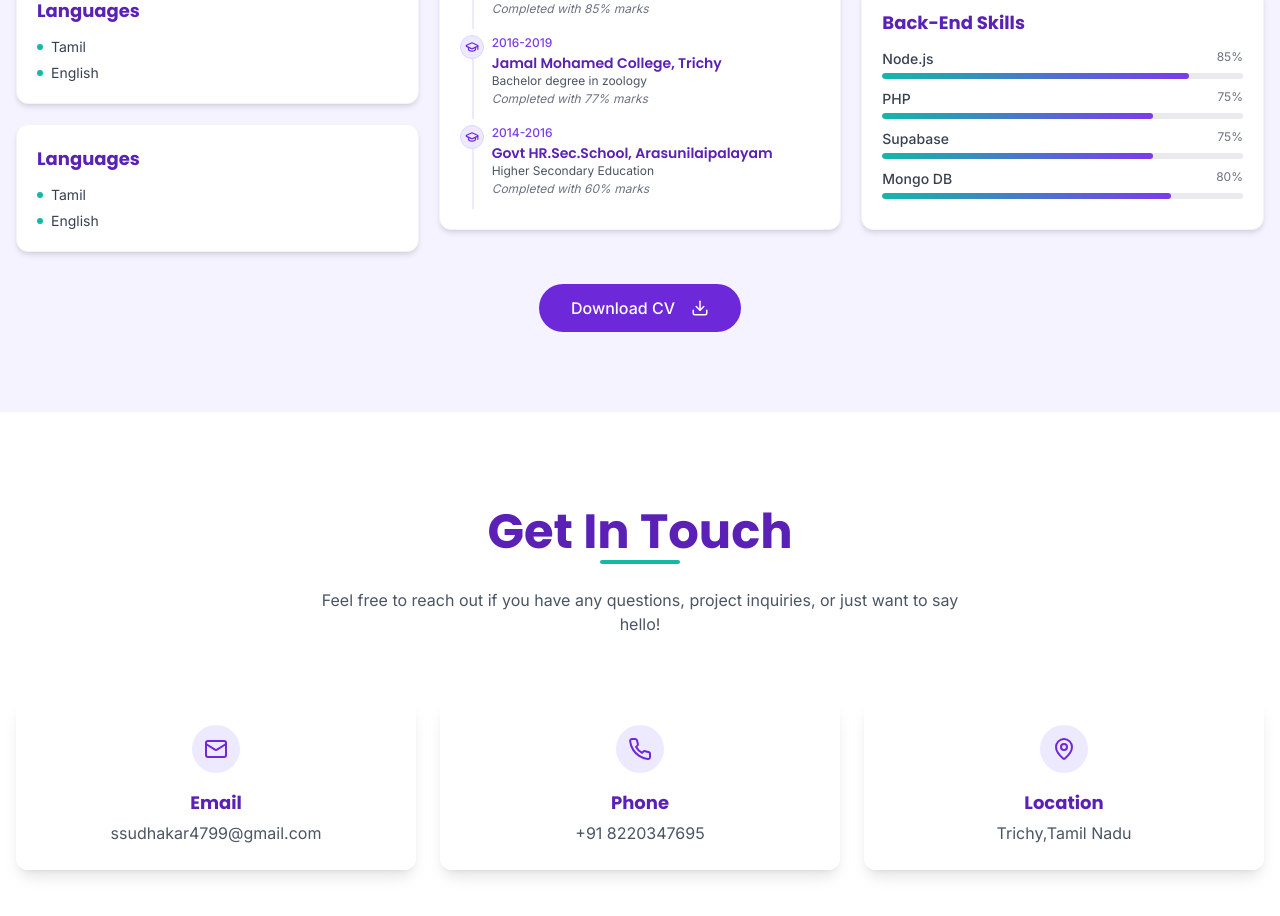
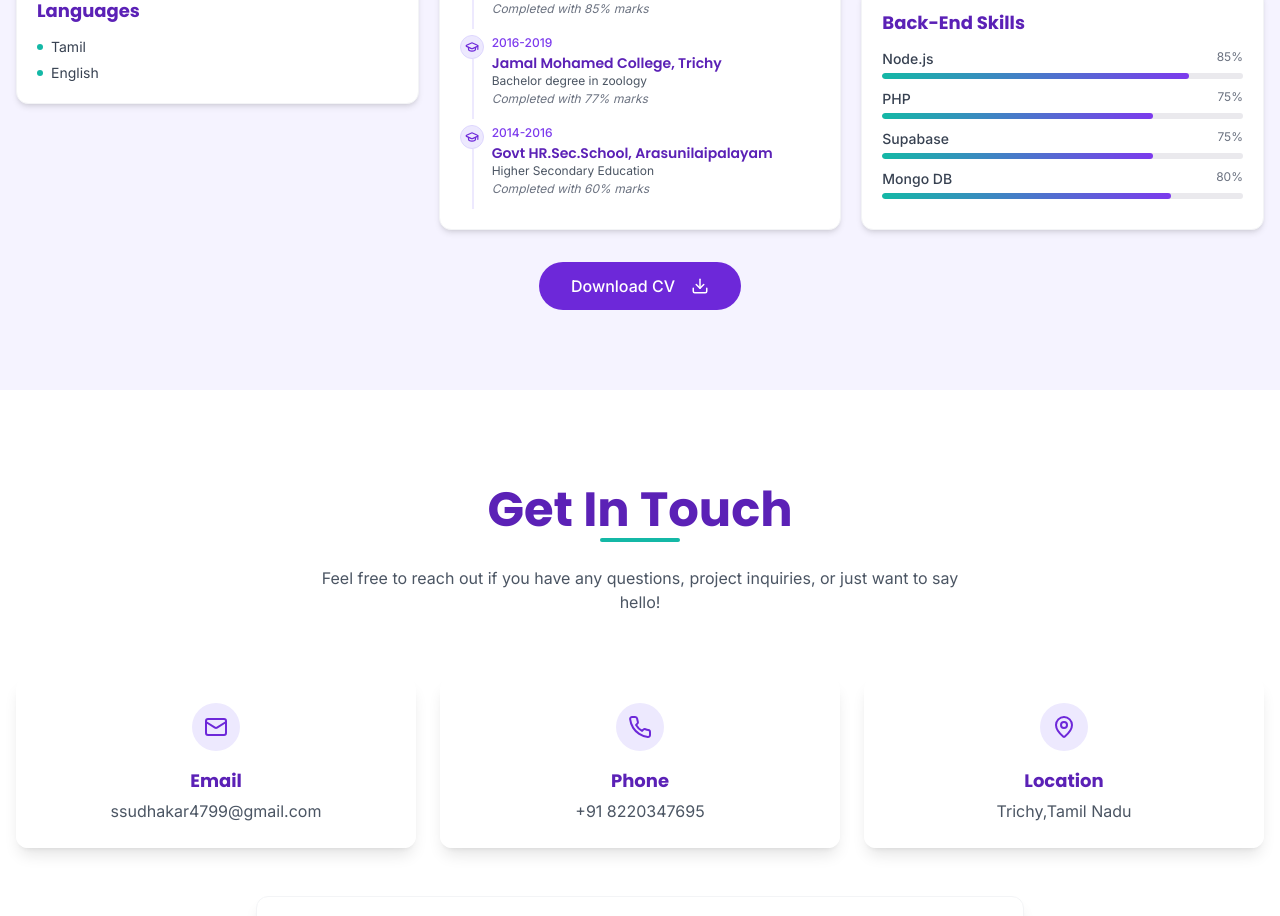
Before and after one commit to ssudhakar4799/SMPortfolio, a React (Vite) app: page / in a window 1280 px wide. Shown: the part 4522-5438 px from the top of the page. Built offline with nearby package versions, Linux system fonts and the light colour scheme.

Commit message:
Update ResumeSection.tsx

```diff
--- a/src/components/ResumeSection.tsx
+++ b/src/components/ResumeSection.tsx
@@ -80,7 +80,6 @@ const ResumeSection = () => {
             <ContactInfoSection isVisible={isVisible} />
             <AboutMeSection isVisible={isVisible} />
             <LanguagesSection isVisible={isVisible} />
-            <LanguagesSection isVisible={isVisible} />
 
           </div>
 
```
